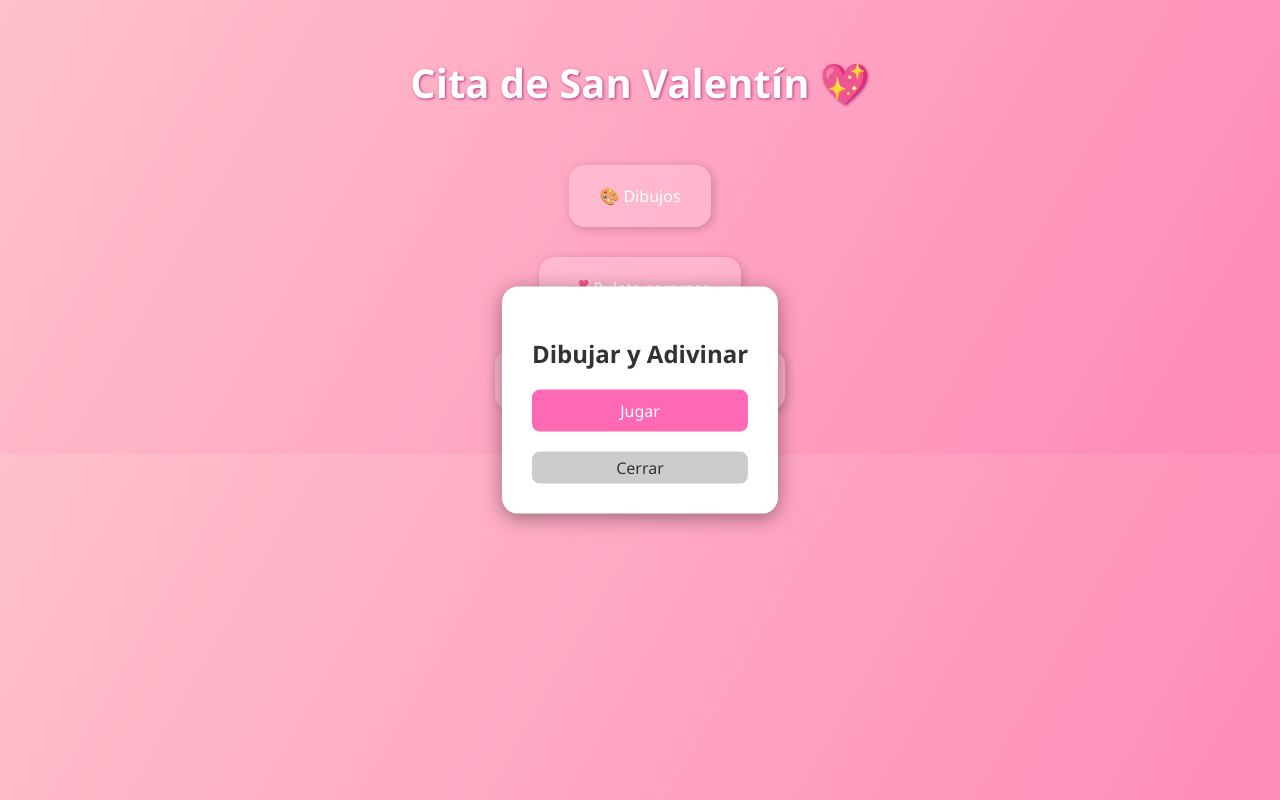
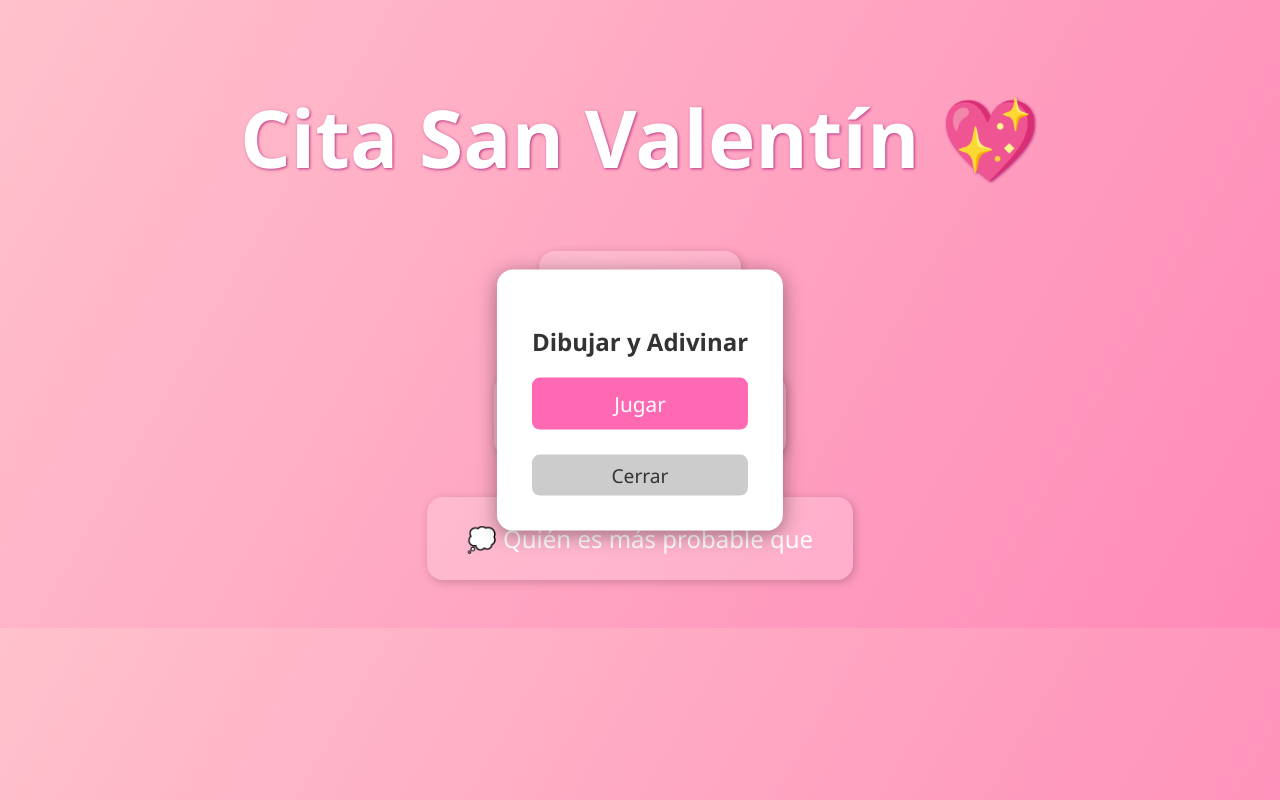
Before and after one commit to CristianChachaLeon/san-valentin-games, a plain HTML site: page index.html in a window 1280 px wide. Both pictures are taken after a click on the element "🎨 Dibujos". Drawn offline with Linux system fonts and the light colour scheme.

Commit message:
change fonts

```diff
--- a/index.html
+++ b/index.html
@@ -17,18 +17,19 @@ body {
 
 h1 {
     margin-bottom: 40px;
-    font-size: 2.5rem;
+    font-size: 5rem; /* aumentado de 2.5rem */
     text-shadow: 1px 1px 3px #B83280;
 }
 
 .game-card {
     background: rgba(255,255,255,0.2);
     border-radius: 16px;
-    padding: 20px 30px;
-    margin: 15px;
+    padding: 25px 40px; /* ligeramente más grande para equilibrar */
+    margin: 20px;
     cursor: pointer;
     transition: all 0.3s ease;
     box-shadow: 2px 2px 10px rgba(0,0,0,0.2);
+    font-size: 1.5rem; /* aumentado de tamaño normal */
 }
 
 .game-card:hover {
@@ -43,7 +44,7 @@ h1 {
     transform: translate(-50%, -50%);
     background: #fff;
     color: #333;
-    padding: 30px;
+    padding: 35px; /* más espacioso */
     border-radius: 16px;
     box-shadow: 0px 4px 20px rgba(0,0,0,0.4);
     display: none;
@@ -53,26 +54,29 @@ h1 {
 
 .popup a {
     display: block;
-    margin: 10px 0;
-    padding: 10px 20px;
+    margin: 15px 0;
+    padding: 12px 25px; /* más grande para que sea cómodo hacer clic */
     background: #FF69B4;
     color: #fff;
     text-decoration: none;
     border-radius: 8px;
+    font-size: 1.3rem; /* aumentado */
 }
 
 .close-btn {
-    margin-top: 20px;
-    padding: 5px 10px;
+    margin-top: 25px;
+    padding: 7px 15px;
     cursor: pointer;
     background: #ccc;
     color: #333;
     border-radius: 8px;
+    font-size: 1.2rem; /* más grande */
 }
+
 </style>
 </head>
 <body>
-<h1>Cita de San Valentín 💖</h1>
+<h1>Cita San Valentín  💖</h1>
 
 <div class="game-card" onclick="openPopup('Dibujar y Adivinar', 'https://skribbl.io/')">
     🎨 Dibujos
```
